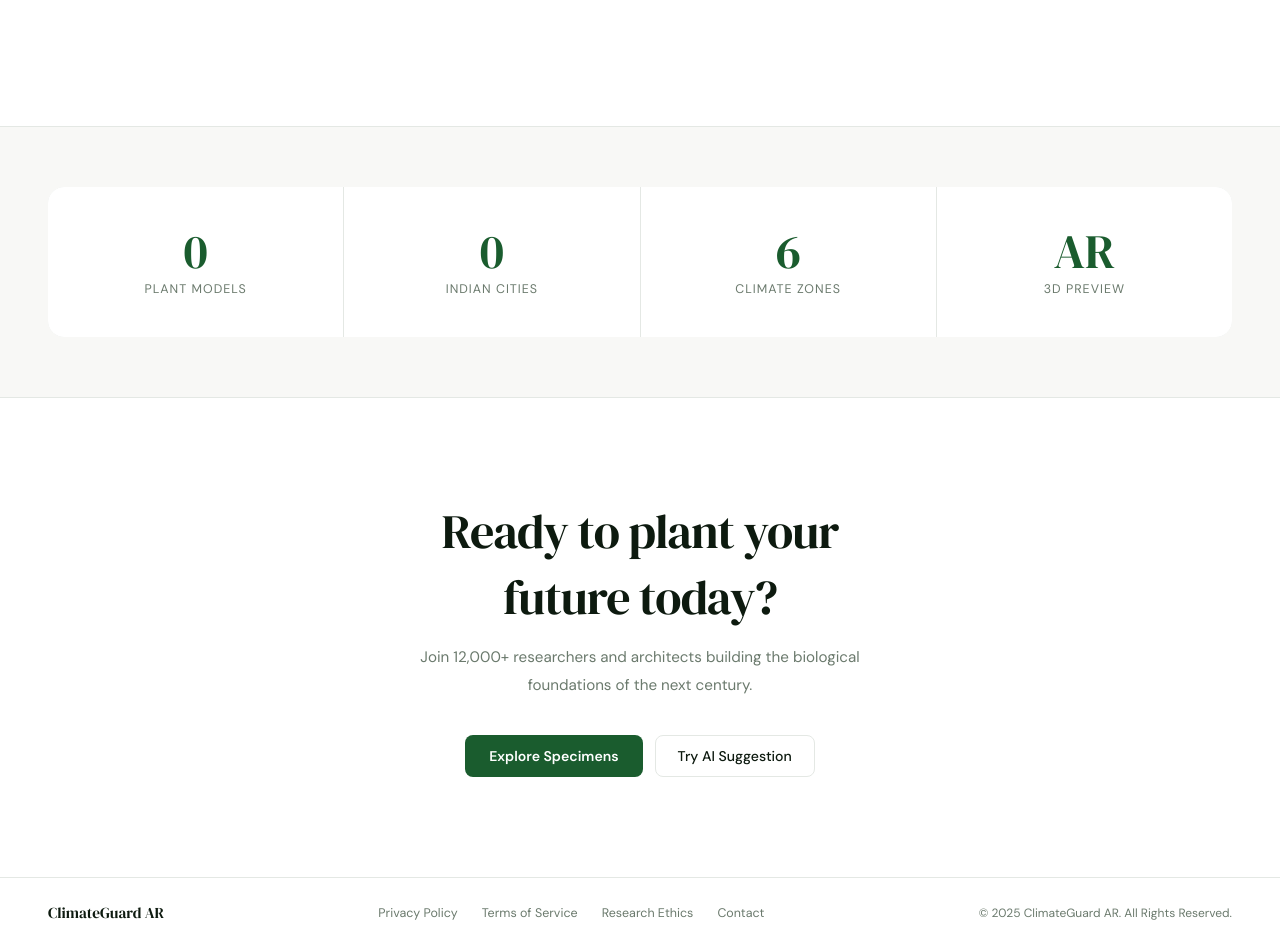
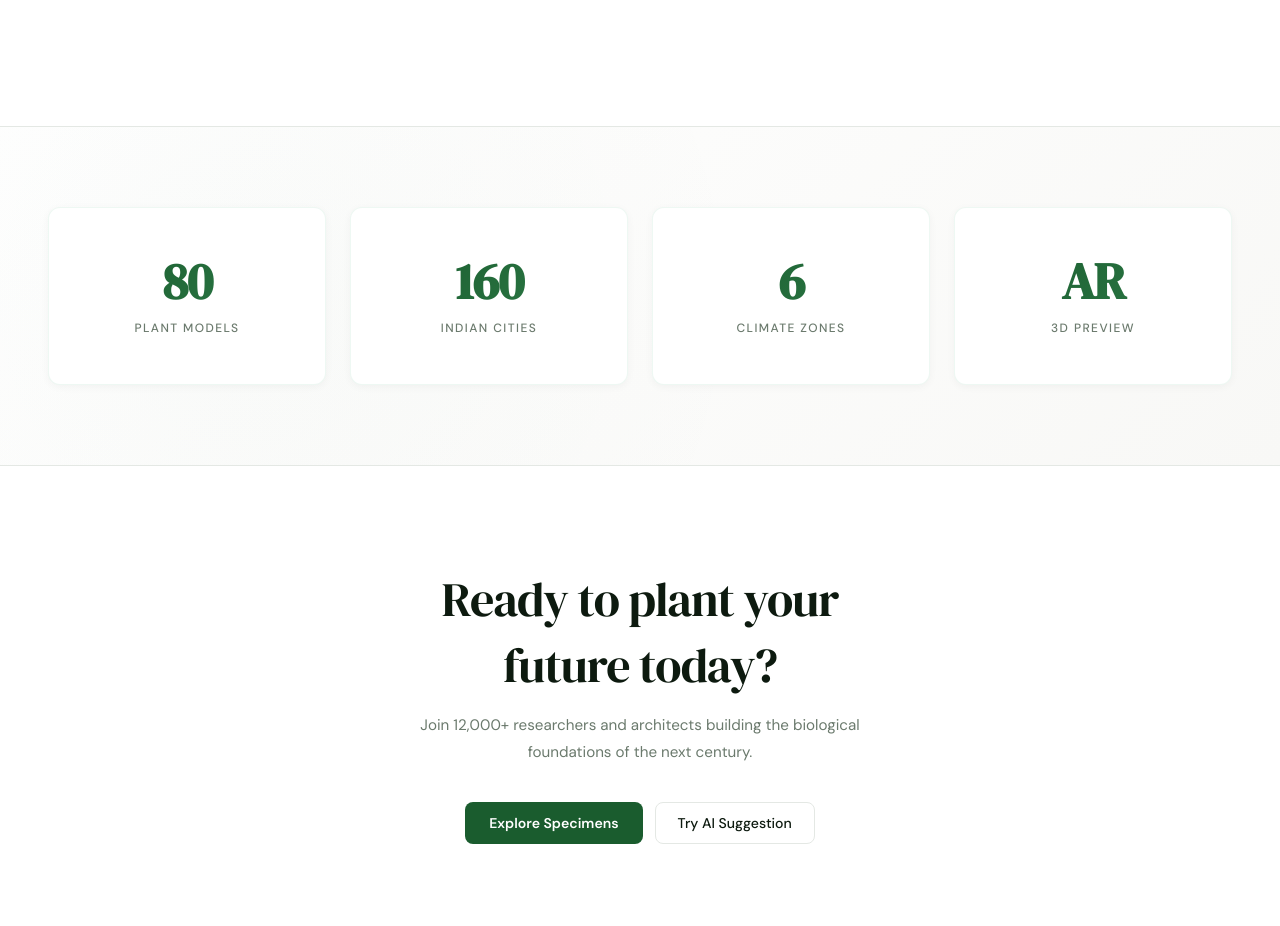
Before and after one commit to kavya-dev05/Climate-Guard, a website: page index.html in a window 1280 px wide. Shown: the part 2080-3006 px from the top of the page. Drawn offline with Linux system fonts and the light colour scheme.

Commit message:
updating ui

```diff
--- a/index.html
+++ b/index.html
@@ -206,12 +206,17 @@
 .p-ar:hover{color:var(--green-dark);}
 
 /* ── STATS ── */
-.stats-band{background:var(--offwhite);padding:60px 48px;border-top:1px solid var(--border);border-bottom:1px solid var(--border);margin:80px 0 0;}
-.stats-inner{max-width:1200px;margin:0 auto;display:grid;grid-template-columns:repeat(4,1fr);gap:1px;background:var(--border);border-radius:16px;overflow:hidden;}
-.stat{background:var(--white);padding:40px 28px;text-align:center;transition:.2s;}
-.stat:hover{background:var(--offwhite);}
-.stat-num{font-family:'DM Serif Display',serif;font-size:3rem;font-weight:400;color:var(--green);line-height:1;margin-bottom:6px;}
-.stat-lbl{font-size:.78rem;color:var(--muted);text-transform:uppercase;letter-spacing:.08em;}
+.stats-band{background:linear-gradient(135deg,var(--white) 0%,var(--offwhite) 100%);padding:80px 48px;border-top:1px solid var(--border);border-bottom:1px solid var(--border);margin:80px 0 0;position:relative;overflow:hidden;}
+.stats-band::before{content:'';position:absolute;top:0;left:0;right:0;bottom:0;background:radial-gradient(circle at 20% 50%, rgba(26,92,46,0.02) 0%, transparent 50%);pointer-events:none;}
+.stats-inner{max-width:1200px;margin:0 auto;display:grid;grid-template-columns:repeat(4,1fr);gap:24px;background:transparent;border-radius:0;overflow:visible;position:relative;z-index:1;}
+.stat{background:var(--white);padding:48px 32px;text-align:center;transition:all .3s var(--ease);position:relative;border:1px solid rgba(212,237,224,.4);border-radius:12px;box-shadow:0 2px 8px rgba(0,0,0,.04), inset 0 1px 0 rgba(255,255,255,.8);}
+.stat::after{content:'';position:absolute;bottom:0;left:12%;right:12%;height:2px;background:linear-gradient(90deg, transparent, var(--green), transparent);opacity:0;transition:opacity .3s var(--ease);border-radius:1px;}
+.stat::before{content:'';position:absolute;inset:0;background:radial-gradient(circle at 50% 0%, rgba(26,92,46,0.03) 0%, transparent 70%);opacity:0;transition:opacity .3s var(--ease);pointer-events:none;border-radius:12px;}
+.stat:hover{background:linear-gradient(135deg, var(--white) 0%, rgba(212,237,224,.15) 100%);transform:translateY(-4px);border-color:rgba(26,92,46,.2);box-shadow:0 8px 24px rgba(26,92,46,.12), inset 0 1px 0 rgba(255,255,255,.8);}
+.stat:hover::after{opacity:1;}
+.stat:hover::before{opacity:1;}
+.stat-num{font-family:'DM Serif Display',serif;font-size:3.2rem;font-weight:600;background:linear-gradient(135deg, var(--green) 0%, var(--accent) 100%);-webkit-background-clip:text;-webkit-text-fill-color:transparent;background-clip:text;line-height:1;margin-bottom:12px;letter-spacing:-.02em;}
+.stat-lbl{font-size:.75rem;color:var(--muted);text-transform:uppercase;letter-spacing:.12em;font-weight:500;}
 
 /* ── CTA ── */
 .cta-section{padding:100px 48px;text-align:center;background:var(--white);}
@@ -429,6 +434,11 @@
 var io=new IntersectionObserver(function(e){e.forEach(function(x,i){if(x.isIntersecting){setTimeout(function(){x.target.classList.add('in');},i*60);io.unobserve(x.target);}});},{threshold:0.06});
 document.querySelectorAll('.rv').forEach(function(el){io.observe(el);});
 
+/* Counter Animation */
+var statsAnimated=false;
+var statIO=new IntersectionObserver(function(e){e.forEach(function(x){if(x.isIntersecting && !statsAnimated){statsAnimated=true;document.querySelectorAll('.stat-num[data-count]').forEach(function(el){var target=parseInt(el.getAttribute('data-count'),10);var duration=2000;var start=Date.now();function update(){var elapsed=Date.now()-start;var progress=Math.min(elapsed/duration,1);var current=Math.floor(progress*target);el.textContent=current;if(progress<1)requestAnimationFrame(update);}update();});statIO.unobserve(x.target);}});},{threshold:0.3});
+document.addEventListener('DOMContentLoaded',function(){if(document.querySelector('.stats-band'))statIO.observe(document.querySelector('.stats-band'));});
+
 /* Session & logout */
 function logout(){
   sessionStorage.removeItem('cgSignedIn');
```
